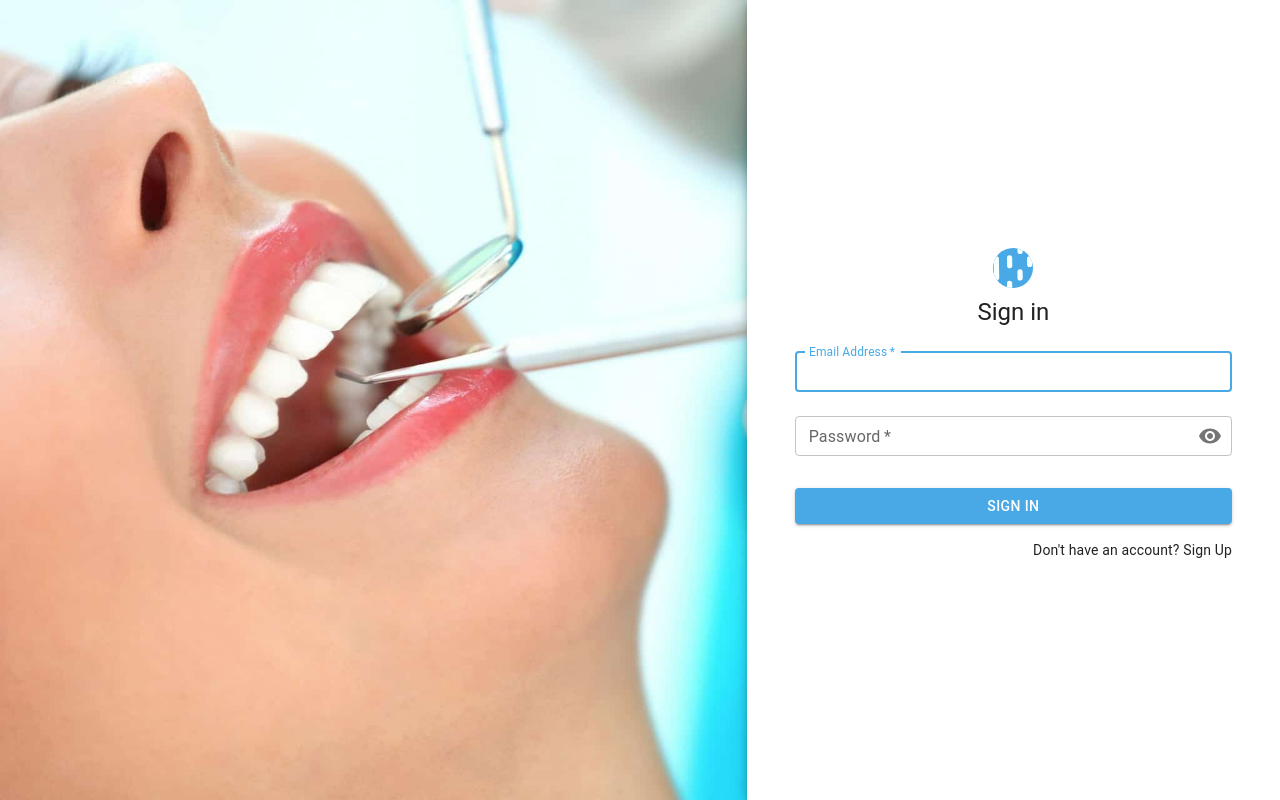
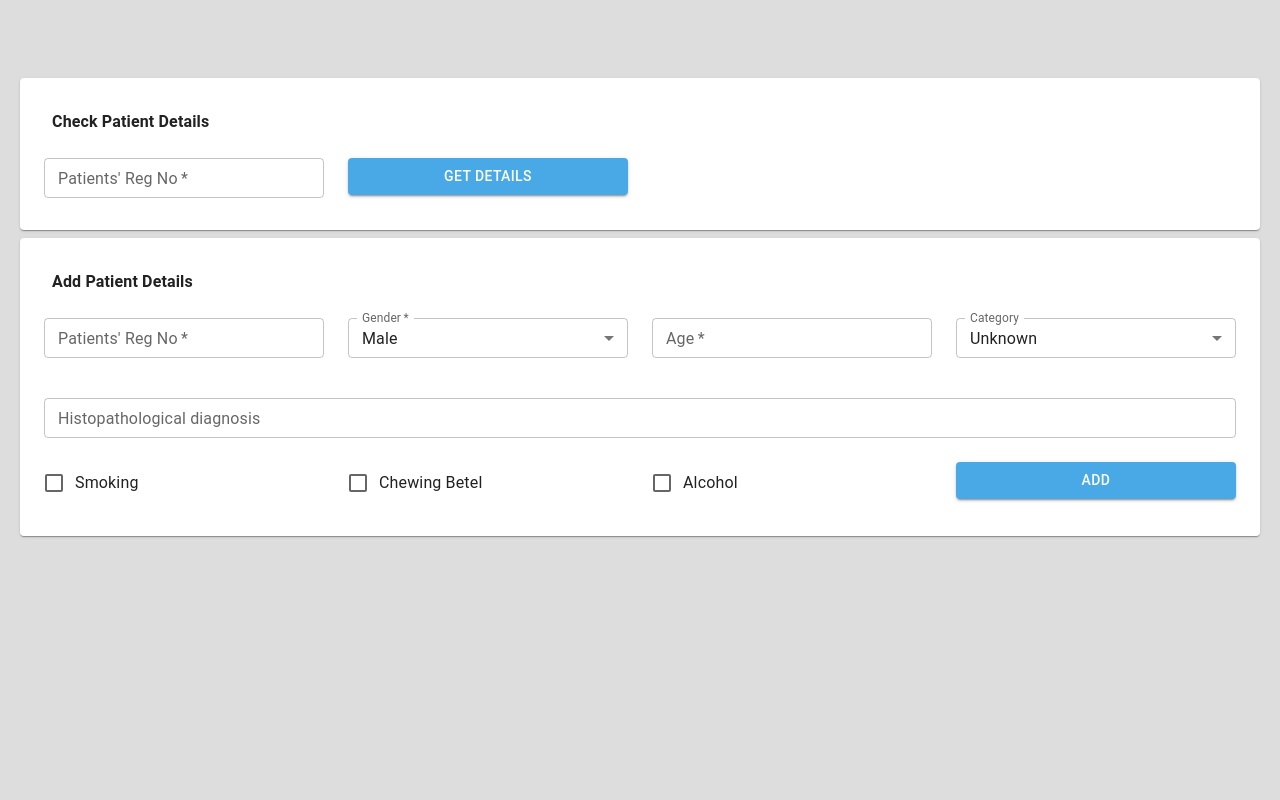
Before and after one commit to SaadiaJameel/OCR-React-Frontend, a React (Create React App) app: page /patients in a window 1280 px wide. Before the commit this address led to /login. Built offline with nearby package versions, Linux system fonts and the light colour scheme.

Commit message:
minor changes in patientspage

```diff
--- a/src/App.js
+++ b/src/App.js
@@ -20,7 +20,8 @@ function App() {
 
         <Route index element={<LoginPage/>}/>
         <Route path='/login' element={<LoginPage/>}/>
-
+        <Route index path='/images' element={<ImagesPage/>}/>
+        <Route index path='/patients' element={<PatientsPage/>}/>
         <Route index path='/adminportal' element={<ProtectedRoute allowed={[1]}><AdminPage/></ProtectedRoute>}/>
         <Route index path='/upload' element={<ProtectedRoute allowed={[1,2]}><UploadPage/></ProtectedRoute>}/>
         <Route index path='/annotation' element={<ProtectedRoute allowed={[1,2]}><Canvas/></ProtectedRoute>}/>
--- a/src/Components/CopyToClipBoard.js
+++ b/src/Components/CopyToClipBoard.js
@@ -12,7 +12,7 @@ const CopyToClipboard = ({text}) => {
 
     return (
         <>
-          <IconButton onClick={handleClick}><ContentCopyIcon/></IconButton>
+          <IconButton size='small' sx={{p:0, mx:1}} onClick={handleClick}><ContentCopyIcon fontSize='small'/></IconButton>
           <Snackbar
             open={open}
             onClose={() => setOpen(false)}
--- a/src/Pages/PatientsPage.js
+++ b/src/Pages/PatientsPage.js
@@ -1,10 +1,20 @@
 import React, {useState} from 'react';
 import { Paper, TextField, Typography, FormControl, InputLabel, Select, MenuItem} from '@mui/material';
-import {Box, Grid, Button, FormControlLabel, Checkbox} from "@mui/material";
+import {Box, Grid, Button, FormControlLabel, Checkbox, IconButton} from "@mui/material";
+import { Close } from '@mui/icons-material';
 import axios from 'axios';
 import config from '../config.json';
 import CopyToClipboard from '../Components/CopyToClipBoard';
 import NotificationBar from '../Components/NotificationBar';
+
+const pdata = {
+    patient_id: "P158",
+    age: "28",
+    gender: "Male",
+    risk_factors:["smoking"],
+    category:"Benign",
+    histo_diagnosis: ""
+}
 
 const PatientsPage = () => {
 
@@ -12,6 +22,7 @@ const PatientsPage = () => {
     const [gender, setGender] = useState('Male');
     const [status, setStatus] = useState({msg:"",severity:"success", open:false})
     const [loading, setLoading] = useState(false);
+    const [patientData, setPatientData] = useState(null);
 
     const showMsg = (msg, severity)=>{
         setStatus({msg, severity, open:true})
@@ -24,6 +35,19 @@ const PatientsPage = () => {
     const handleCategoryChange = (event) => {
       setCategory(event.target.value);
     };
+
+    const handleGet = (event)=>{
+        event.preventDefault();
+        const data = new FormData(event.currentTarget);
+
+        if(data.get('patient_id')===""){
+            showMsg("Enter the patient ID", "error")
+            return
+        }
+
+        setPatientData(pdata);
+
+    }
 
     const handleSubmit = (event)=>{
         event.preventDefault();
@@ -74,7 +98,37 @@ const PatientsPage = () => {
 
     return (
         <div className='body'>
-         <Paper sx={{p:3, my:1}}>
+            <Paper sx={{p:3, my:1}}>
+                <Typography sx={{ fontWeight: 700, m: 1 }}>Check Patient Details</Typography>
+                <Box component="form" onSubmit={handleGet} noValidate sx={{ mt: 1 }}>
+
+                    <Grid container rowSpacing={1} columnSpacing={{ xs: 2, md: 3 }}>
+                        <Grid item xs={12} sm={6} md={3}>
+                            <TextField margin="normal" size='small' required label="Patients' Reg No" name="patient_id" fullWidth autoComplete='off' inputProps={{ maxLength: 100 }}/>
+                        </Grid>
+                        <Grid item xs={12} sm={6} md={3}>
+                            <Button type="submit" sx={{mt:2}} variant="contained" disabled={loading} fullWidth> Get Details </Button>
+                        </Grid>
+                    </Grid>
+                </Box>
+                {
+                    patientData &&
+                    <Box style={{border:'1px solid lightgray', padding: '10px'}}>
+                        <div style={{display: 'flex', flexDirection:'row-reverse'}}>
+                            <IconButton size='small' onClick={()=>setPatientData(null)}><Close fontSize='small'/></IconButton>
+                        </div>
+                        <table><tbody>
+                        <tr><td>Register No:</td><td>{patientData.patient_id} <CopyToClipboard text={patientData.patient_id}/></td></tr>
+                        <tr><td>Age:</td><td>{patientData.age}</td></tr>
+                        <tr><td>Gender:</td><td>{patientData.gender}</td></tr>
+                        <tr><td>Category:</td><td>{patientData.category}</td></tr>
+                        <tr><td>Histopathological Diagnosis:</td><td>{patientData.histo_diagnosis}</td></tr>
+                        </tbody></table>
+                    </Box>
+                }
+            </Paper>
+
+            <Paper sx={{p:3, my:1}}>
                 <Typography sx={{ fontWeight: 700, m: 1 }}>Add Patient Details</Typography>
                 <Box component="form" onSubmit={handleSubmit} noValidate sx={{ mt: 1 }}>
 
@@ -132,7 +186,7 @@ const PatientsPage = () => {
                     </Grid>
                 </Box>
             </Paper>
-            <CopyToClipboard text={"hi"}/>
+
             <NotificationBar status={status} setStatus={setStatus}/>
         </div>
     );
```
